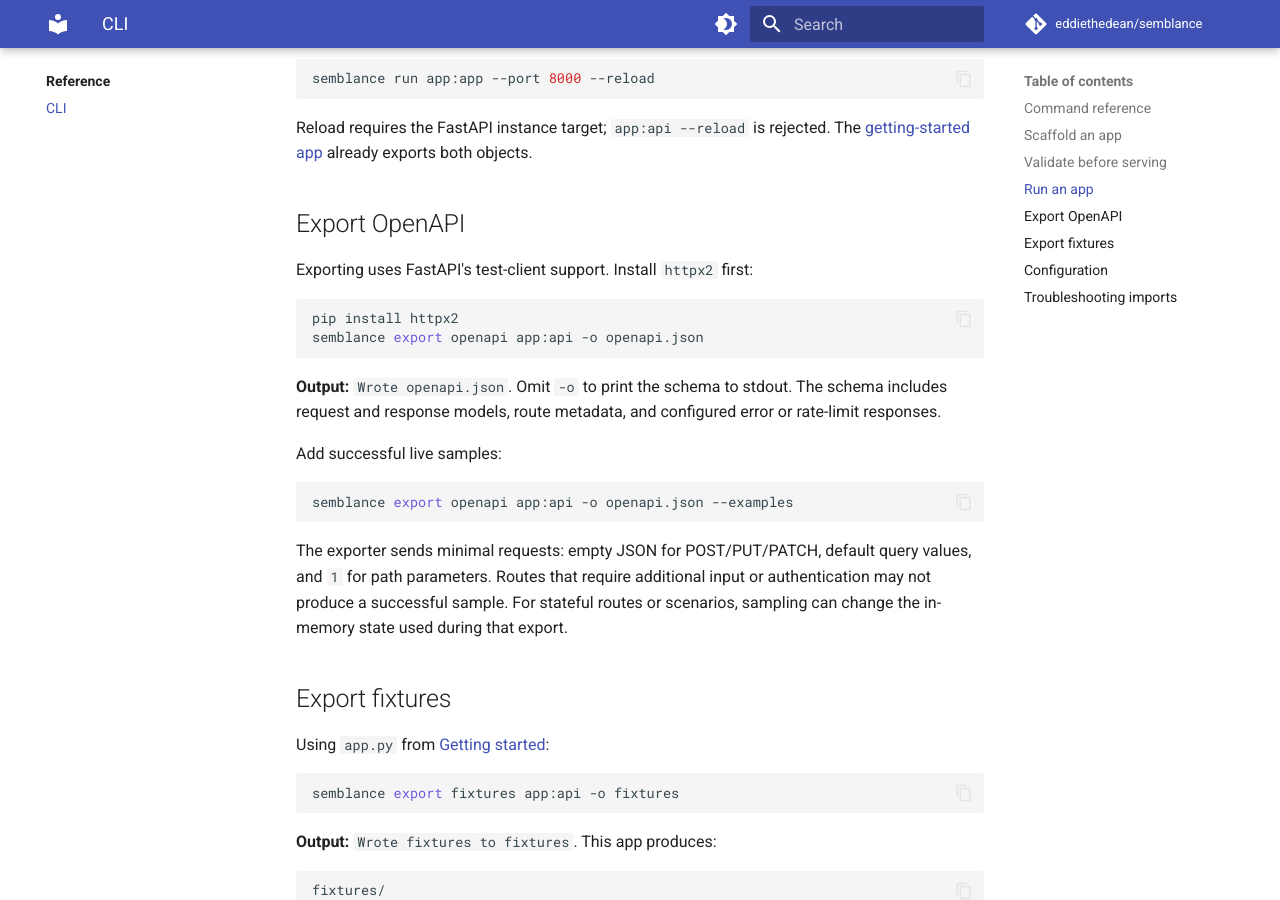
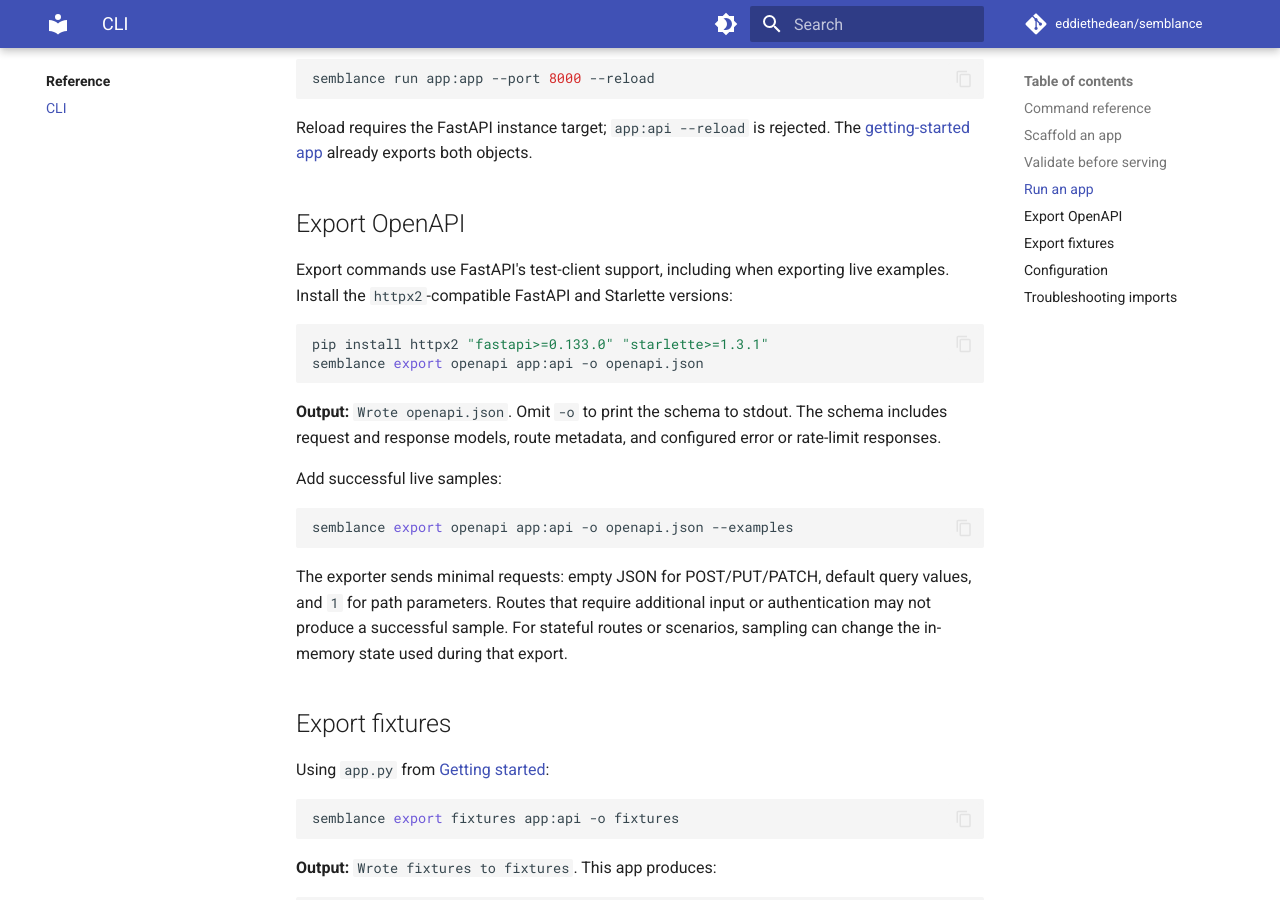
Before and after one commit to eddiethedean/semblance, an MkDocs documentation site: the page built from docs/guides/cli.md, in a window 1280 px wide and 900 px high, scrolled down 1726 px. Built offline with MkDocs 1.6.1 and Material for MkDocs 9.7.7, drawn with Linux system fonts in a browser that asks for light colours; comment, search, counter and statistics services are not loaded.

Commit message:
Keep framework test minimums out of runtime

````diff
--- a/docs/guides/cli.md
+++ b/docs/guides/cli.md
@@ -61,10 +61,10 @@
 
 ## Export OpenAPI
 
-Exporting uses FastAPI's test-client support. Install `httpx2` first:
+Export commands use FastAPI's test-client support, including when exporting live examples. Install the `httpx2`-compatible FastAPI and Starlette versions:
 
 ```bash
-pip install httpx2
+pip install httpx2 "fastapi>=0.133.0" "starlette>=1.3.1"
 semblance export openapi app:api -o openapi.json
 ```
 
--- a/pyproject.toml
+++ b/pyproject.toml
@@ -22,8 +22,7 @@
     "Topic :: Software Development :: Testing",
 ]
 dependencies = [
-    "fastapi>=0.133.0",
-    "starlette>=1.3.1",
+    "fastapi>=0.115.0",
     "pydantic>=2.0.0",
     "polyfactory>=2.0.0",
     "uvicorn>=0.30.0",
@@ -39,6 +38,8 @@
 dev = [
     "pytest>=7.0.0",
     "pytest-cov>=4.0.0",
+    "fastapi>=0.133.0",
+    "starlette>=1.3.1",
     "httpx2>=2.13",
     "hypothesis>=6.0.0",
     "ruff==0.16.3",
````
Also changed, not shown: CHANGELOG.md (+2 -2 lines), README.md (+1 -1 lines), docs/api/index.md (+1 -1 lines), docs/guides/getting-started.md (+1 -1 lines), docs/guides/testing.md (+1 -1 lines).
